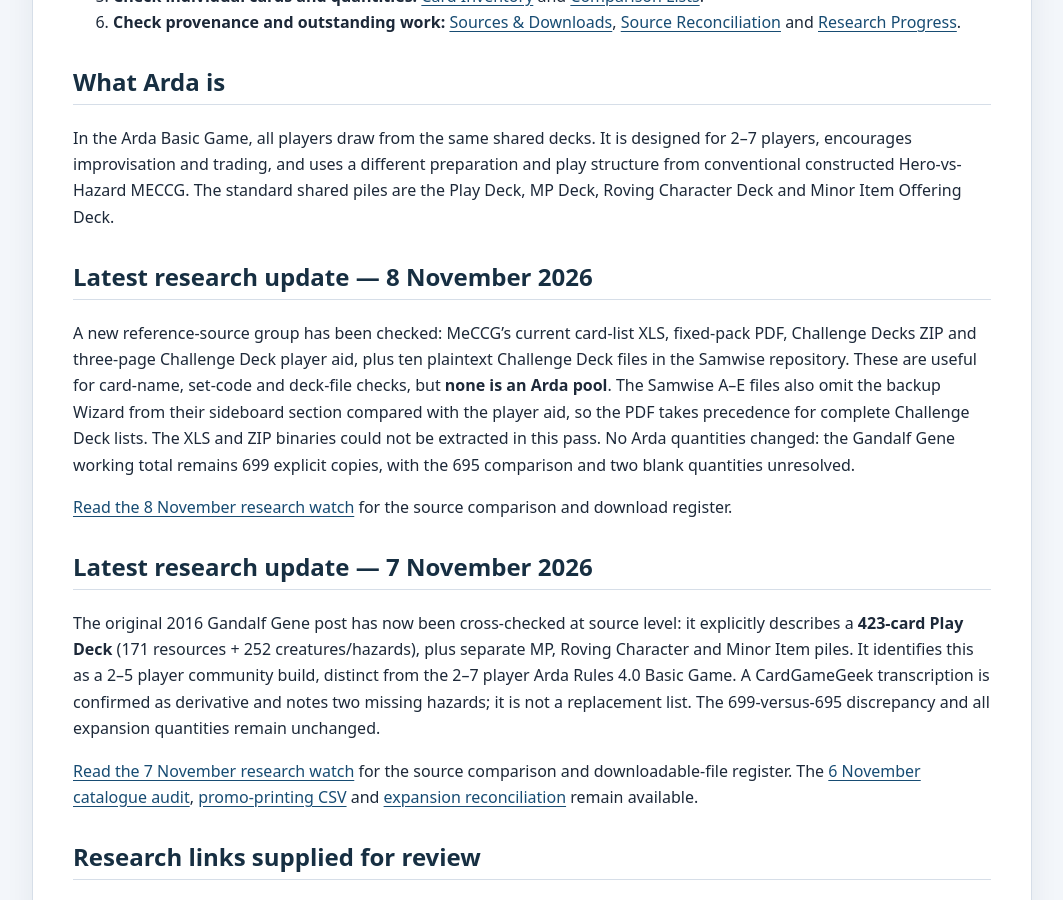
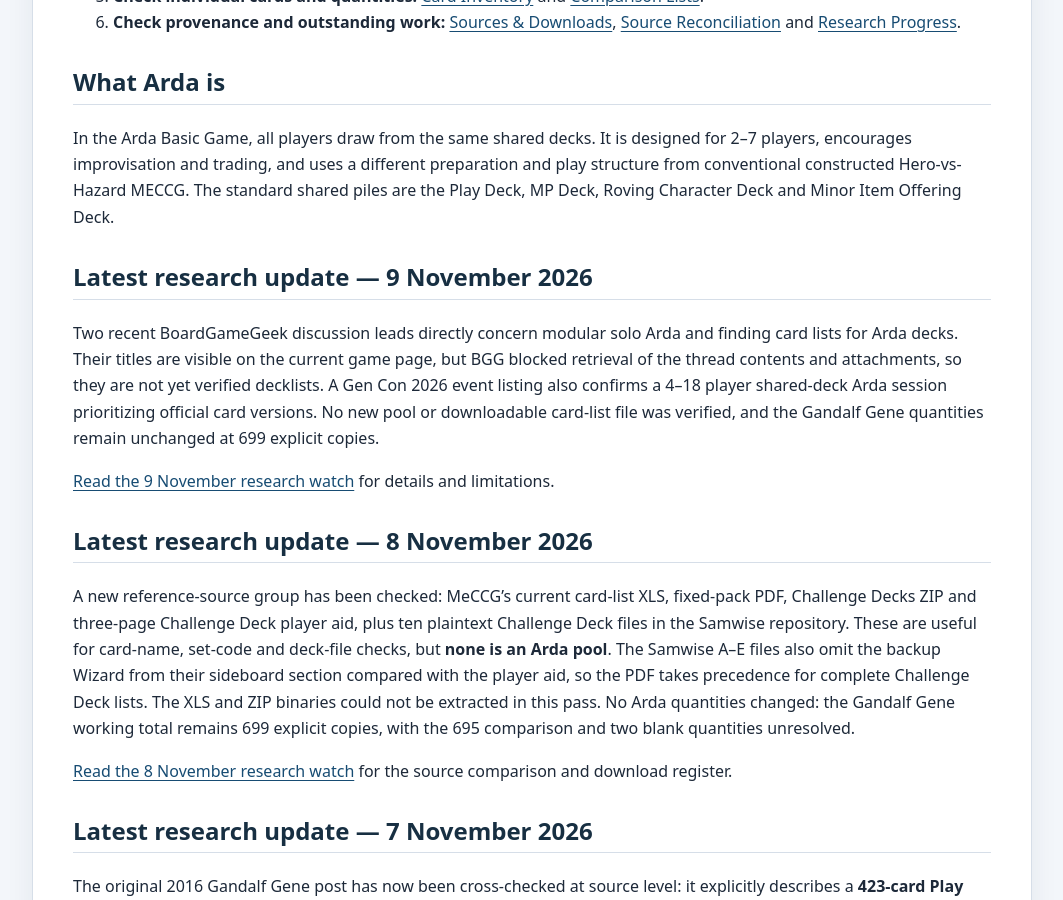
Before and after one commit to JamSpot/meccg-arda-master-database, a Jekyll site: the page built from index.md, in a window 1280 px wide and 900 px high, scrolled down 1208 px. Shown: the whole window, without its empty margins (108-1171 px from the left). Built offline with Jekyll 4.4.1, drawn with Linux system fonts in a browser that asks for light colours.

Commit message:
Add 9 November Arda research update to homepage

```diff
--- a/index.md
+++ b/index.md
@@ -33,6 +33,12 @@ This site teaches and documents **Arda format**: the shared-deck multiplayer gam
 ## What Arda is
 
 In the Arda Basic Game, all players draw from the same shared decks. It is designed for 2–7 players, encourages improvisation and trading, and uses a different preparation and play structure from conventional constructed Hero-vs-Hazard MECCG. The standard shared piles are the Play Deck, MP Deck, Roving Character Deck and Minor Item Offering Deck.
+
+## Latest research update — 9 November 2026
+
+Two recent BoardGameGeek discussion leads directly concern modular solo Arda and finding card lists for Arda decks. Their titles are visible on the current game page, but BGG blocked retrieval of the thread contents and attachments, so they are not yet verified decklists. A Gen Con 2026 event listing also confirms a 4–18 player shared-deck Arda session prioritizing official card versions. No new pool or downloadable card-list file was verified, and the Gandalf Gene quantities remain unchanged at 699 explicit copies.
+
+[Read the 9 November research watch](docs/research-watch-2026-11-09.html) for details and limitations.
 
 ## Latest research update — 8 November 2026
 
```
